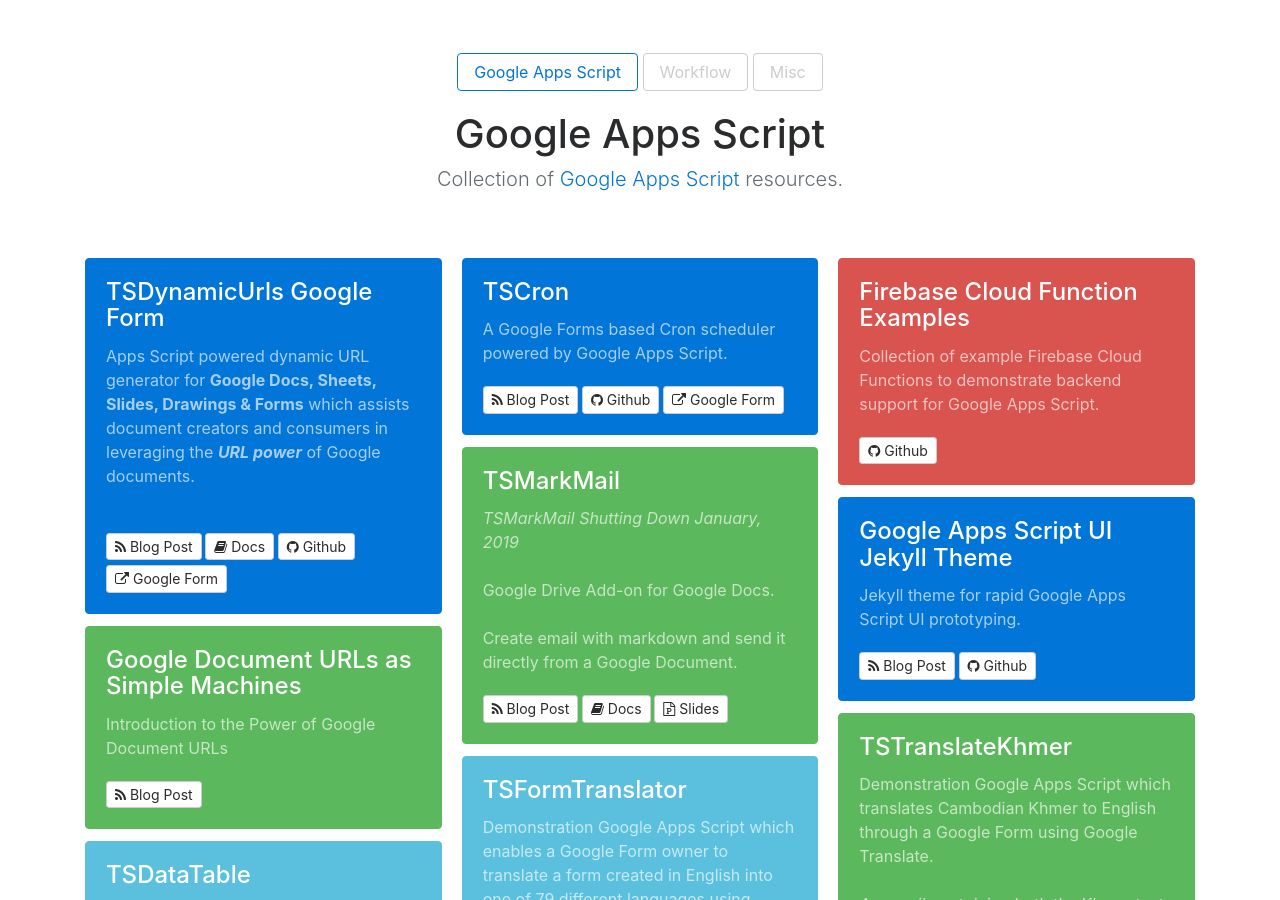
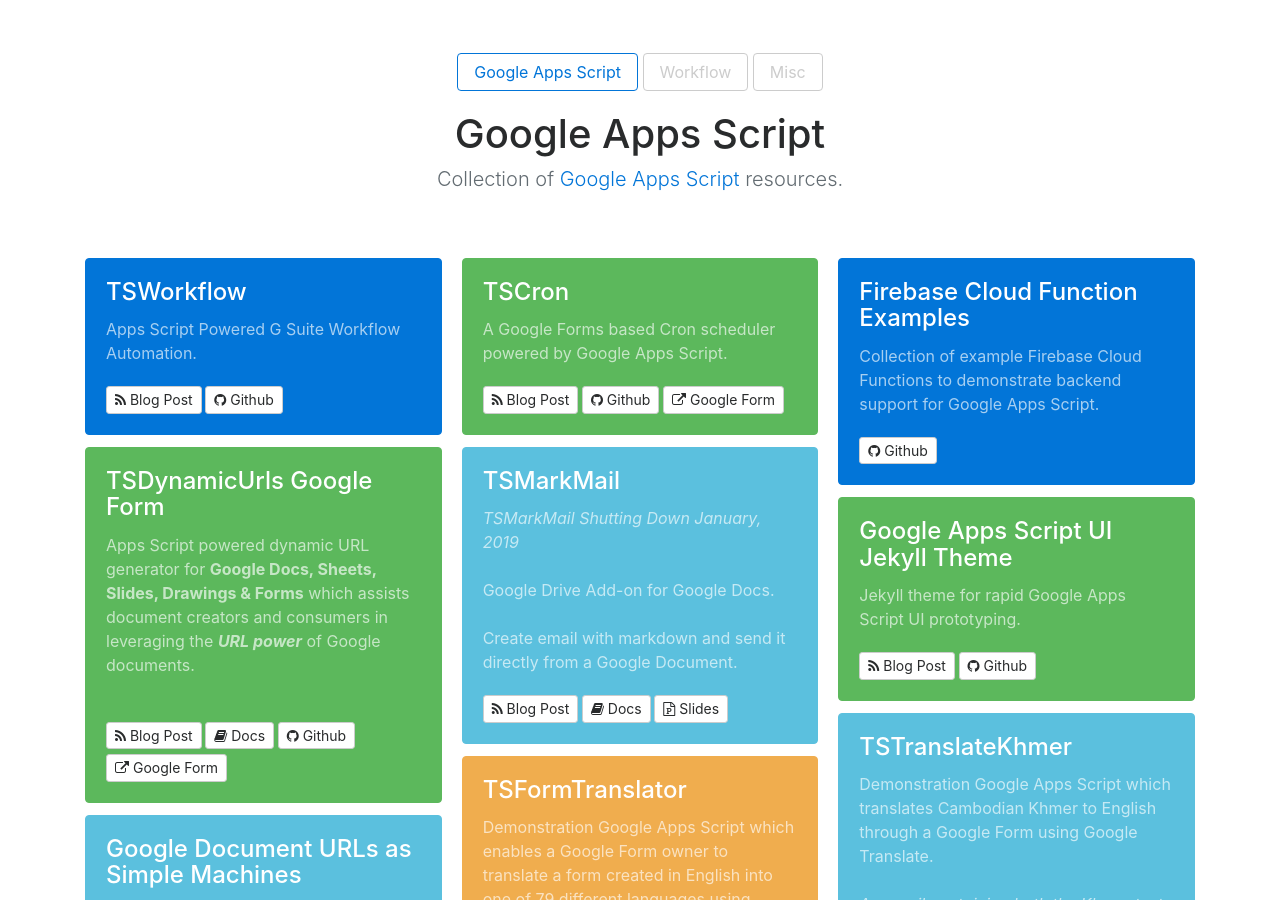
Before and after one commit to techstreams/techstreams.github.io, a Jekyll site: the page built from appscript.html, in a window 1280 px wide and 900 px high. Built offline with Jekyll 4.4.1, drawn with Linux system fonts in a browser that asks for light colours; nearby versions of some CDN libraries.

Commit message:
Update appsscript.yml

```diff
--- a/_data/appscript.yml
+++ b/_data/appscript.yml
@@ -1,4 +1,12 @@
 items:
+  - tl_title: TSWorkflow
+    tl_content: Apps Script Powered G Suite Workflow Automation.
+    buttons:
+      - href: 'https://medium.com/@techstreams/g-suite-solutions-apps-script-powered-workflow-automation-4cb715ea5d0b'
+        name: <i class="fa fa-rss"></i> Blog Post
+      - href: 'https://github.com/techstreams/TSWorkflow'
+        name: <i class="fa fa-github"></i> Github
+#
   - tl_title: TSDynamicUrls Google Form
     tl_content: >
       Apps Script powered dynamic URL generator for <strong>Google Docs, Sheets, Slides, Drawings & Forms</strong> which assists document creators and consumers in leveraging the <strong><em>URL power</em></strong> of Google documents.<br><br>
```
